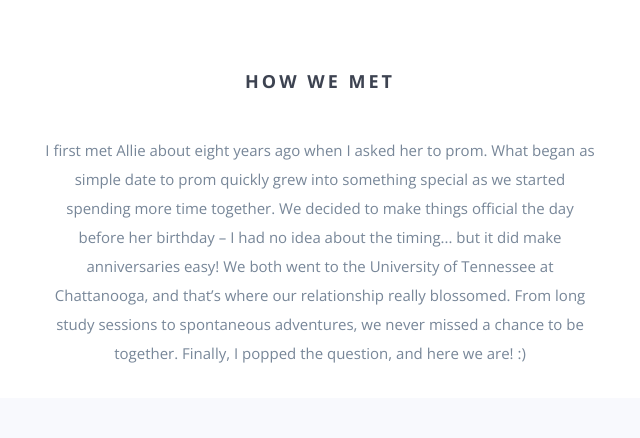
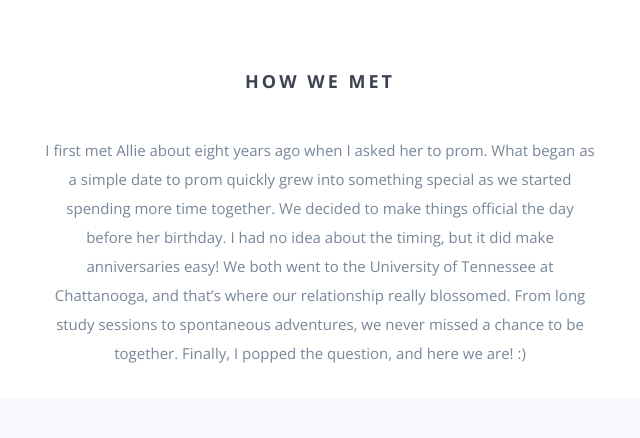
Before and after one commit to wnesbitt/wnesbitt.github.io, a website: page index.html in a window 1280 px wide. Shown: the part 901-1339 px from the top of the page, 320-960 px from the left. Drawn offline with nearby package versions, Linux system fonts and the light colour scheme; files whose address does not match are found by name.

Commit message:
remove img and edit description

```diff
--- a/index.html
+++ b/index.html
@@ -134,7 +134,7 @@
             <div class="col-md-3 hidden-sm hidden-xs"></div>
             <div class="col-md-6">
                 <p>
-                    I first met Allie about eight years ago when I asked her to prom. What began as simple date to prom quickly grew into something special as we started spending more time together. We decided to make things official the day before her birthday – I had no idea about the timing... but it did make anniversaries easy!
+                    I first met Allie about eight years ago when I asked her to prom. What began as a simple date to prom quickly grew into something special as we started spending more time together. We decided to make things official the day before her birthday. I had no idea about the timing, but it did make anniversaries easy!
                     We both went to the University of Tennessee at Chattanooga, and that’s where our relationship really blossomed. From long study sessions to spontaneous adventures, we never missed a chance to be together. Finally, I popped the question, and here we are! :)
                 </p>
             </div>
```
Also changed, not shown: img/eng_pics/IMG_3483-lg.jpg (deleted), img/eng_pics/IMG_3483-sm.jpg (deleted), img/eng_pics/NGP_4089-lg.jpg (deleted), img/eng_pics/NGP_4089-sm.jpg (deleted), img/eng_pics/NGP_4119-lg.jpg (deleted), img/eng_pics/NGP_4119-sm.jpg (deleted), img/eng_pics/_RFX2942-lg.jpg (deleted), img/eng_pics/_RFX2942-sm.jpg (deleted), img/eng_pics/_RFX2992-lg.jpg (deleted), img/eng_pics/_RFX2992-sm.jpg (deleted), img/eng_pics/_RFX3064-lg.jpg (deleted), img/eng_pics/_RFX3064-sm.jpg (deleted), 2 other files.
